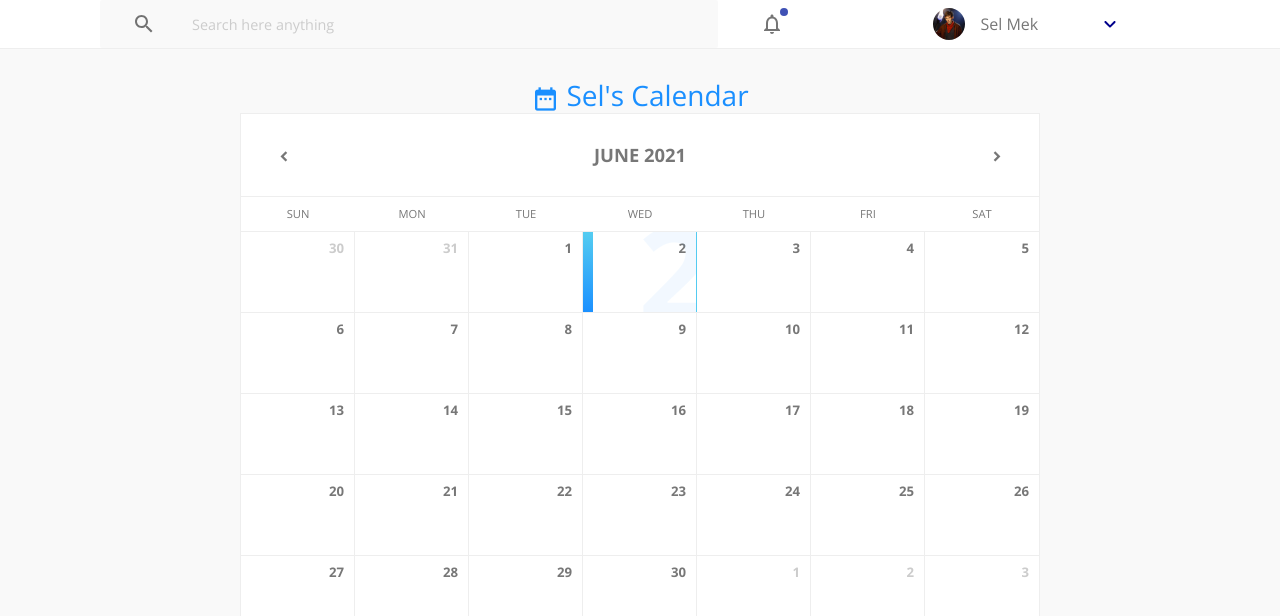
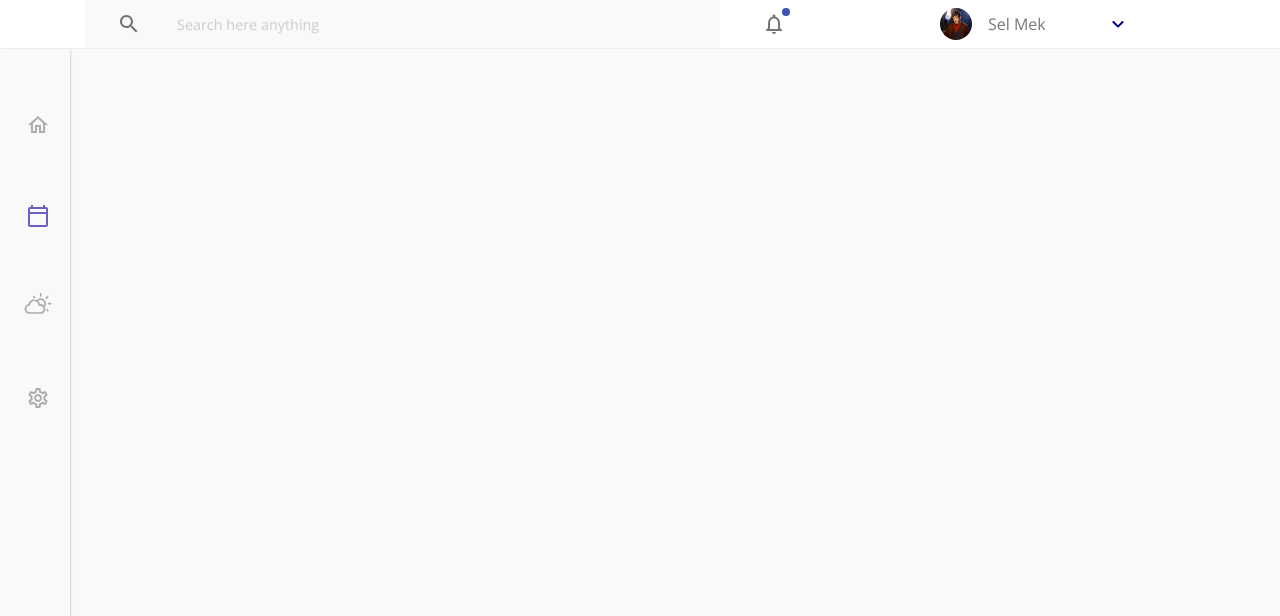
Before and after one commit to khomohzie/calendar, a React (Create React App) app: page / in a window 1280 px wide. Shown: the top 616 px of the page. Built offline with nearby package versions, Linux system fonts and the light colour scheme.

Commit message:
Finished building the Sidebar

```diff
--- a/package.json
+++ b/package.json
@@ -11,6 +11,8 @@
     "date-fns": "^2.22.1",
     "react": "^17.0.2",
     "react-dom": "^17.0.2",
+    "react-icons": "^4.2.0",
+    "react-pro-sidebar": "^0.6.0",
     "react-scripts": "4.0.3",
     "styled-components": "^5.3.0",
     "web-vitals": "^1.1.2"
--- a/src/App.css
+++ b/src/App.css
@@ -44,181 +44,9 @@ body {
   line-height: 1.5;
   color: var(--text-color);
   background: var(--bg-color);
-  position: relative;
 }
 
 header {
   border-bottom: 1px solid var(--border-color);
   background: var(--neutral-color);
 }
-
-main #logo {
-  font-size: 175%;
-  text-align: center;
-  color: var(--main-color);
-  line-height: 1;
-}
-
-main #logo .icon {
-  padding-right: .25em;
-}
-
-main {
-  display: block;
-  margin: 0 auto;
-  margin-top: 2em;
-  max-width: 50em;
-}
-
-/* GRID */
-
-.row {
-  margin: 0;
-  padding: 0;
-  display: flex;
-  flex-direction: row;
-  flex-wrap: wrap;
-  width: 100%;
-}
-
-.row-middle {
-  align-items: center;
-}
-
-.col {
-  flex-grow: 1;
-  flex-basis: 0;
-  max-width: 100%;
-}
-
-.col-start {
-  justify-content: flex-start;
-  text-align: left;
-}
-
-.col-center {
-  justify-content: center;
-  text-align: center;
-}
-
-.col-end {
-  justify-content: flex-end;
-  text-align: right;
-}
-
-/* Calendar */
-
-.calendar {
-  display: block;
-  position: relative;
-  width: 100%;
-  background: var(--neutral-color);
-  border: 1px solid var(--border-color);
-}
-
-.calendar .header {
-  text-transform: uppercase;
-  font-weight: 700;
-  font-size: 115%;
-  padding: 1.5em 0;
-  border-bottom: 1px solid var(--border-color);
-}
-
-.calendar .header .icon {
-  cursor: pointer;
-  transition: .15s ease-out;
-}
-
-.calendar .header .icon:hover {
-  transform: scale(1.75);
-  transition: .25s ease-out;
-  color: var(--main-color);
-}
-
-.calendar .header .icon:first-of-type {
-  margin-left: 1em;
-}
-
-.calendar .header .icon:last-of-type {
-  margin-right: 1em;
-}
-
-.calendar .days {
-  text-transform: uppercase;
-  font-weight: 400;
-  color: var(--text-color-light);
-  font-size: 70%;
-  padding: .75em 0;
-  border-bottom: 1px solid var(--border-color);
-}
-
-.calendar .body .cell {
-  position: relative;
-  height: 5em;
-  border-right: 1px solid var(--border-color);
-  overflow: hidden;
-  cursor: pointer;
-  background: var(--neutral-color);
-  transition: 0.25s ease-out;
-}
-
-.calendar .body .cell:hover {
-  background: var(--bg-color);
-  transition: 0.5s ease-out;
-}
-
-.calendar .body .selected {
-  border-left: 10px solid transparent;
-  border-image: linear-gradient(45deg, #1a8fff 0%, #53cbf1 40%);
-  border-image-slice: 1;
-}
-
-.calendar .body .row {
-  border-bottom: 1px solid var(--border-color);
-}
-
-.calendar .body .row:last-child {
-  border-bottom: none;
-}
-
-.calendar .body .cell:last-child {
-  border-right: none;
-}
-
-.calendar .body .cell .number {
-  position: absolute;
-  font-size: 82.5%;
-  line-height: 1;
-  top: .75em;
-  right: .75em;
-  font-weight: 700;
-}
-
-.calendar .body .disabled {
-  color: #ccc;
-  pointer-events: none;
-}
-
-.calendar .body .cell .bg {
-  font-weight: 700;
-  line-height: 1;
-  color: var(--main-color);
-  opacity: 0;
-  font-size: 8em;
-  position: absolute;
-  top: -.2em;
-  right: -.05em;
-  transition: .25s ease-out;
-  letter-spacing: -.07em;
-}
-
-.calendar .body .cell:hover .bg, .calendar .body .selected .bg {
-  opacity: 0.05;
-  transition: .5s ease-in;
-}
-
-.calendar .body .col {
-  flex-grow: 0;
-  flex-basis: calc(100%/7);
-  width: calc(100%/7);
-}
--- a/src/App.js
+++ b/src/App.js
@@ -1,6 +1,7 @@
 import './App.css';
 import Calendar from './components/Calendar';
 import Header from './components/Header/Header';
+import Sidebar from './components/Sidebar/Sidebar';
 
 function App() {
   return (
@@ -10,14 +11,9 @@ function App() {
       </header>
 
       <main>
-        <div id="logo">
-          <span className="icon">date_range</span>
-          <span>
-            <b>Sel's</b> Calendar
-          </span>
-        </div>
+        <Sidebar />
 
-        <Calendar />
+        {/* <Calendar /> */}
       </main>
     </div>
   );
--- /dev/null
+++ b/src/components/Sidebar/Sidebar.css
@@ -0,0 +1,52 @@
+#header {
+    position: absolute;
+    width: 220px;
+}
+
+#header .pro-sidebar {
+    height: 92.5vh;
+}
+
+#header .pro-sidebar {
+    width: 100%;
+    min-width: 100%;
+}
+
+#header .pro-sidebar.collapsed {
+    width: 70px;
+    min-width: 70px;
+    align-items: center;
+}
+
+#header .pro-sidebar-inner {
+    background-color: var(--bg-color);
+    box-shadow: 0.5px 0.866px 2px 0px rgba(0, 0, 0, 0.15);
+}
+
+#header .pro-sidebar-inner .pro-sidebar-layout {
+    overflow-y: hidden;
+}
+
+#header .pro-sidebar-inner .pro-sidebar-layout ul {
+    padding-right: 5px;
+}
+
+#header .pro-sidebar-inner .pro-sidebar-layout ul .pro-inner-item {
+    margin: 40px 0;
+    font-weight: bold;
+}
+
+#header .pro-sidebar-inner .pro-sidebar-layout ul .pro-inner-item .pro-icon-wrapper {
+    background-color: transparent;
+    border-radius: 3px;
+}
+
+#header .pro-sidebar-inner .pro-sidebar-layout .active {
+    color: rgb(108, 95, 196)
+}
+
+@media only screen and (max-width: 720px) {
+    html {
+        overflow: hidden;
+    }
+}
--- /dev/null
+++ b/src/components/Sidebar/Sidebar.jsx
@@ -0,0 +1,50 @@
+import React from "react";
+
+//import react pro sidebar components
+import {
+    ProSidebar,
+    Menu,
+    MenuItem,
+    SidebarContent,
+} from "react-pro-sidebar";
+
+import {
+    CalendarTodayOutlined,
+    HomeOutlined,
+    SettingsOutlined
+} from "@material-ui/icons";
+import { WiDayCloudy } from "react-icons/wi"
+
+//import sidebar css from react-pro-sidebar module and our custom css
+import "react-pro-sidebar/dist/css/styles.css";
+import "./Sidebar.css";
+
+const Header = () => {
+
+    const activeStyle = {
+        color: "rgb(108, 95, 196)",
+    }
+
+    return (
+        <>
+            <div id="header">
+                {/* collapsed props to change menu size using menucollapse state */}
+                <ProSidebar collapsed="false">
+
+                    <SidebarContent>
+                        <Menu iconShape="square">
+                            <MenuItem icon={<HomeOutlined />}>Home</MenuItem>
+                            <MenuItem active={true} icon={<CalendarTodayOutlined style={activeStyle} />}>
+                                Calendar
+                            </MenuItem>
+                            <MenuItem icon={<WiDayCloudy size={30} />}>Weather</MenuItem>
+                            <MenuItem icon={<SettingsOutlined />}>Settings</MenuItem>
+                        </Menu>
+                    </SidebarContent>
+                </ProSidebar>
+            </div>
+        </>
+    );
+};
+
+export default Header
```
Also changed, not shown: 1 other file (tests, documents, lock files or other folders).
